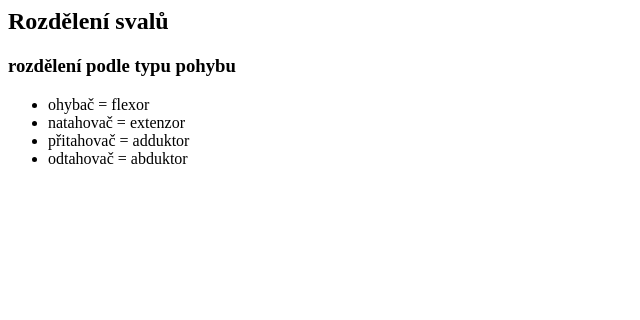
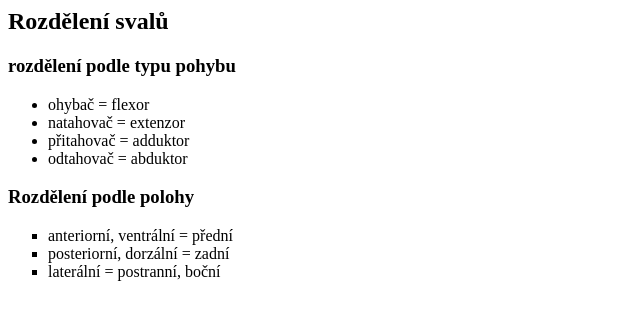
Before and after one commit to simunkovaviki/simunkovaviki.github.io, a plain HTML site: page simunkova_seznam.html in a window 1280 px wide. Shown: the whole page, without its empty margins (0-640 px from the left). Drawn offline with Linux system fonts and the light colour scheme.

Commit message:
Update simunkova_seznam.html

```diff
--- a/simunkova_seznam.html
+++ b/simunkova_seznam.html
@@ -12,4 +12,11 @@
     <li>odtahovač = abduktor</li>
   </ul>
 
+  <h3>Rozdělení podle polohy</h3>
+  <ul type="square">
+    <li>anteriorní, ventrální = přední</li>
+    <li>posteriorní, dorzální = zadní</li>
+    <li>laterální = postranní, boční</li>
+  </ul>
+
 </html>
```
